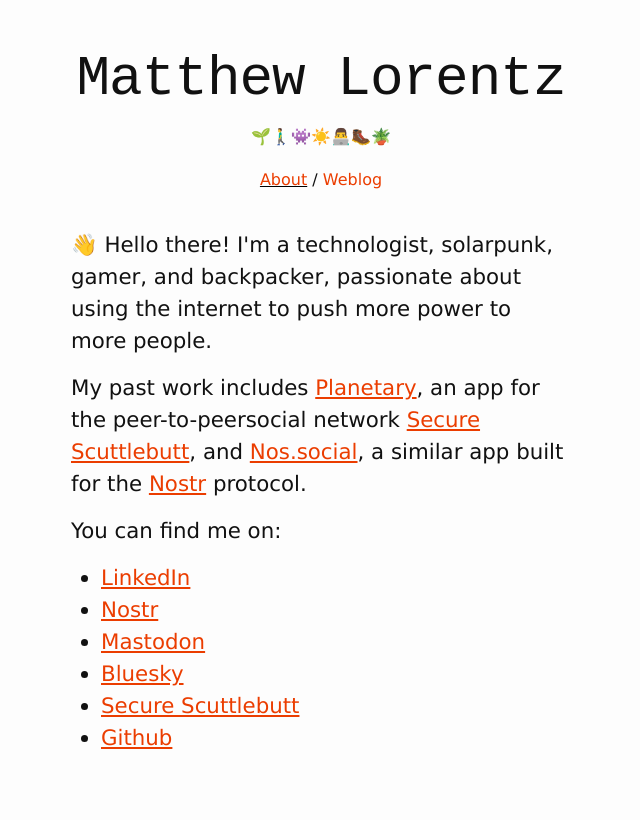
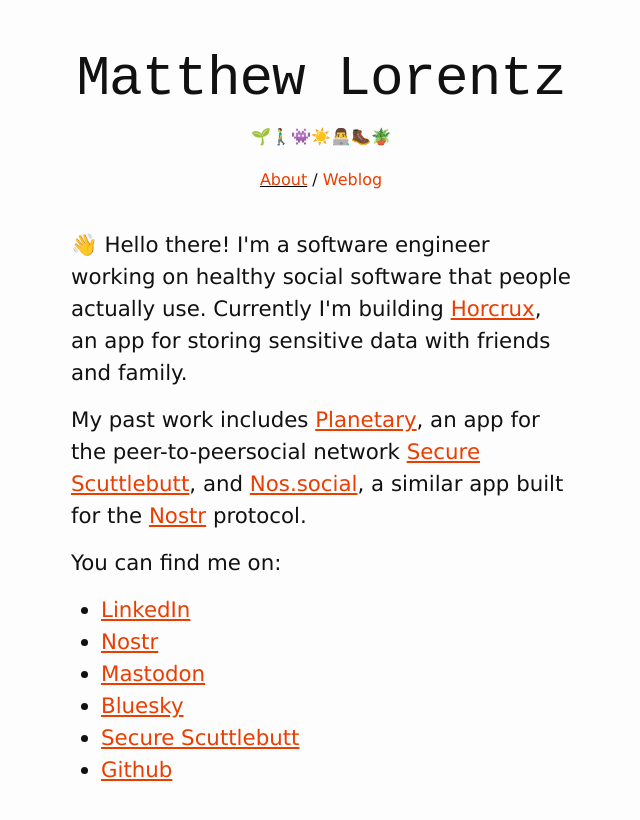
Before and after one commit to mplorentz/mplorentz.github.com, a Jekyll site: the page built from index.html, in a window 1280 px wide. Shown: the top 820 px of the page, without its empty margins (319-959 px from the left). Built offline with Jekyll 4.4.1, drawn with Linux system fonts in a browser that asks for light colours; comment, search, counter and statistics services are not loaded.

Commit message:
Update intro

```diff
--- a/index.html
+++ b/index.html
@@ -4,8 +4,9 @@
 ---
 <div id="welcome">
    <p>
-      👋 Hello there! I'm a technologist, solarpunk, gamer, and backpacker,
-      passionate about using the internet to push more power to more people.
+      👋 Hello there! I'm a software engineer working on healthy social software that
+      people actually use. Currently I'm building <a href="https://horcrux.app">Horcrux</a>,
+      an app for storing sensitive data with friends and family.
    </p>
 
    <p>
```
